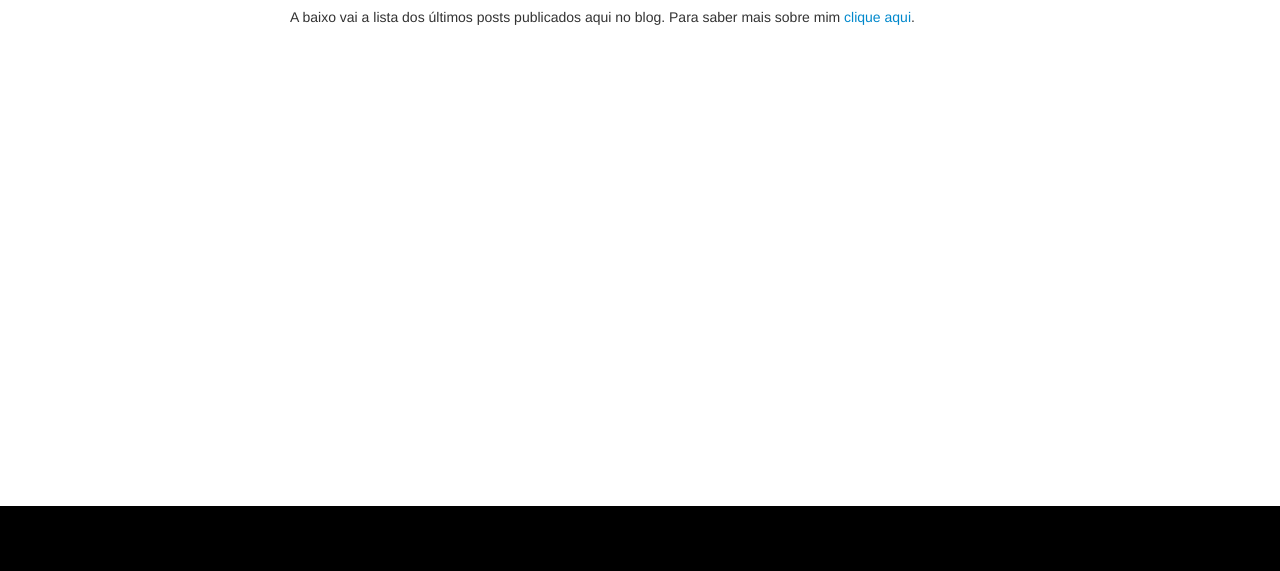
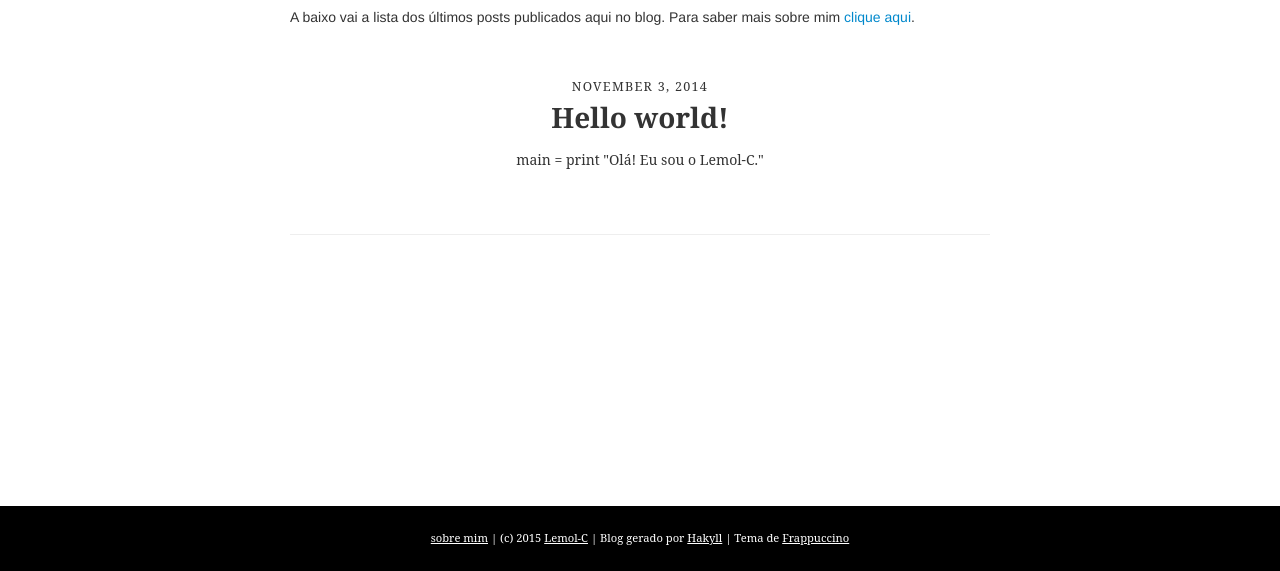
Before and after one commit to lemol/lemol.github.io, a plain HTML site: page index.html in a window 1280 px wide. Shown: the part 320-891 px from the top of the page. Before the commit the page ends 826 px from the top, so only its background shows below. Drawn offline with Linux system fonts and the light colour scheme; a web font is replaced by a local one.

Commit message:
Simple update.

```diff
--- a/index.html
+++ b/index.html
@@ -45,6 +45,21 @@
             </p>
             <ul class="entries">
 
+                <li>
+                <a href="./posts/2014-11-03-Hello-world.html">
+                    <span>November  3, 2014</span>
+                    <h3>Hello world!</h3>
+                    <div>main = print "Olá! Eu sou o Lemol-C."</div>
+                </a>
+                </li>
+
+            </ul>
+    </div>
+    <hr>
+</main>
+</div>
+
+
 
 	<footer>
         <div class="container">
```
Also changed, not shown: archive.html (+1 -1 lines).
